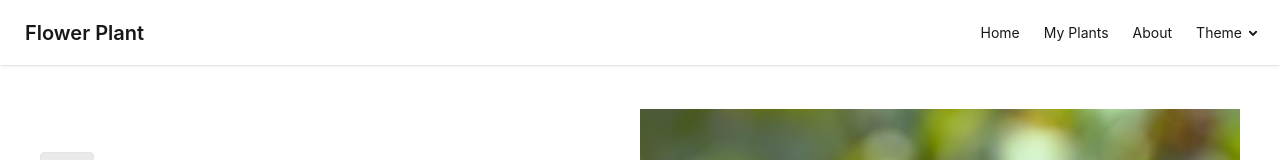
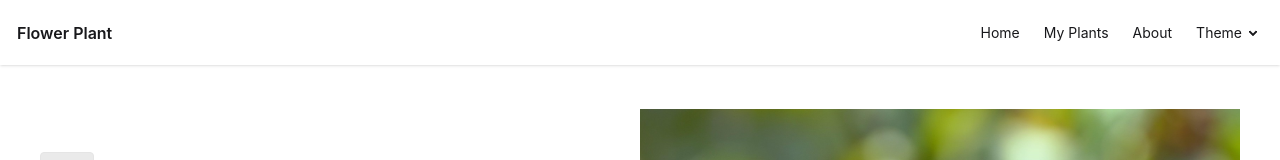
Before and after one commit to karel-eaa/flowerPlant, a React (Vite) app: page /flowerPlant/plant/1/1 in a window 1280 px wide. Shown: the top 160 px of the page. Built offline with nearby package versions, Linux system fonts and the light colour scheme.

Commit message:
Update Header.jsx

```diff
--- a/src/components/Header.jsx
+++ b/src/components/Header.jsx
@@ -19,7 +19,7 @@ export default function Header() {
         <header>
             <nav className="navbar bg-base-100 shadow-sm">
                 <div className="flex-1">
-                    <a className="btn btn-ghost text-xl">Flower Plant</a>
+                    <a className="btn btn-xs btn-ghost md:text-base text-xs">Flower Plant</a>
                 </div>
                 <div className="flex-none">
                     <ul className="menu menu-horizontal px-1">
```
